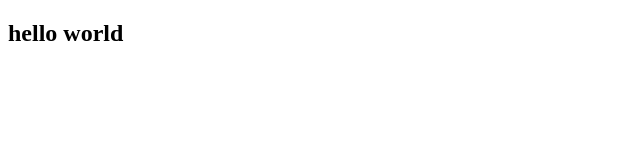
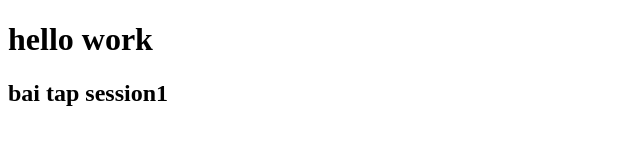
Before and after one commit to ngothien123/html-ses1, a plain HTML site: page index.html in a window 1280 px wide. Shown: the whole page, without its empty margins (0-640 px from the left). Drawn offline with Linux system fonts and the light colour scheme.

Commit message:
bai tap session1

```diff
--- a/index.html
+++ b/index.html
@@ -6,6 +6,7 @@
     <title>Document</title>
   </head>
   <body>
-    <h2>hello world</h2>
+    <h1>hello work</h1>
+    <h2>bai tap session1</h2>
   </body>
 </html>
```
